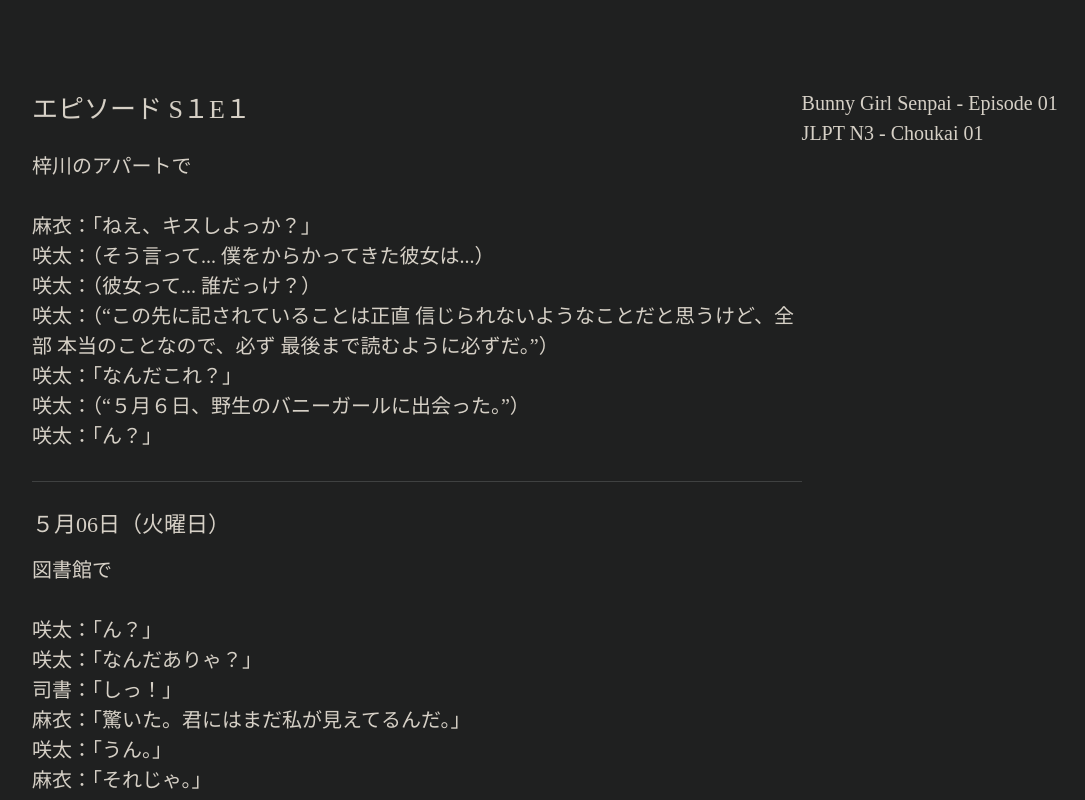
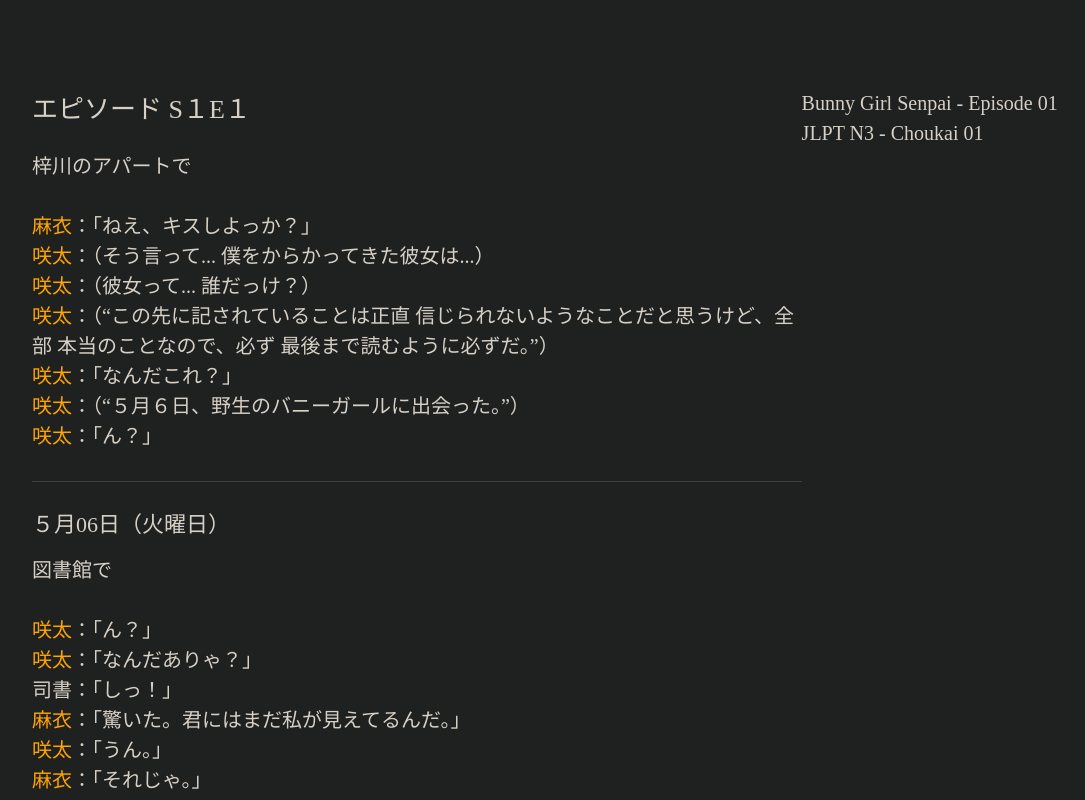
Before and after one commit to khsamonte/nihongo-nook, a React (Create React App) app: page / in a window 1280 px wide. Both pictures are taken after a click on the item "Bunny Girl Senpai - Episode 01". Shown: the top 800 px of the page, without its empty margins (16-1101 px from the left). Built offline with nearby package versions, Linux system fonts and the light colour scheme; the HTML template or start-up script is replaced by a standard one; a web font is replaced by a local one.

Commit message:
Added custom styling basics

```diff
--- a/src/App.js
+++ b/src/App.js
@@ -65,6 +65,10 @@
     margin: 0 0 1.5em;
   }
 
+  &.character-name {
+    color: orange;
+  }
+
   @media screen and (max-width: 768px) {
     flex-direction: column-reverse;
   }
--- a/src/components/MarkdownContent.jsx
+++ b/src/components/MarkdownContent.jsx
@@ -1,6 +1,8 @@
 import React, { useState, useEffect } from "react";
 import ReactMarkdown from "react-markdown";
 import styled from "styled-components";
+
+import { preprocessMarkdown } from "../utils/preprocessMarkdown";
 
 const MarkdownContent = ({ markdownFile }) => {
   const [markdown, setMarkdown] = useState("");
@@ -17,7 +19,7 @@
     fetch(markdownFile)
       .then((response) => response.text())
       .then((text) => {
-        setMarkdown(text);
+        setMarkdown(preprocessMarkdown(text));
         setLoading(false);
       })
       .catch((error) => {
@@ -26,13 +28,39 @@
       });
   }, [markdownFile]);
 
+  const renderers = {
+    // Custom renderer for links
+    link: ({ href, children }) => {
+      if (href === "character-name") {
+        return <span className="character-name">{children}</span>;
+      }
+      return <a href={href}>{children}</a>;
+    },
+  };
+
   const renderMarkdown = () => {
     if (loading) {
       return <p>Loading...</p>;
     } else if (!markdown) {
       return <p>Empty.</p>;
     } else {
-      return <ReactMarkdown>{markdown}</ReactMarkdown>;
+      return (
+        <ReactMarkdown
+          children={markdown}
+          components={{
+            a: ({ node, ...props }) => {
+              if (props.href === "character-name") {
+                // This is where you'd return your custom component or styling
+                return (
+                  <span style={{ color: "orange" }}>{props.children}</span>
+                );
+              }
+              // Fallback for other links
+              return <a {...props}>{props.children}</a>;
+            },
+          }}
+        />
+      );
     }
   };
 
--- a/src/components/Navigator.jsx
+++ b/src/components/Navigator.jsx
@@ -2,7 +2,6 @@
 import styled from "styled-components";
 
 import bunnyGirlSenpaiS01E01Markdown from "../content/anime/bunny-girl-senpai/bunny-girl-senpai-s01e01.md";
-
 import n3Choukai01Markdown from "../content/choukai/jlpt-n3/n3-choukai-01.md";
 
 const Navigator = ({ selectMarkdown }) => {
--- /dev/null
+++ b/src/utils/preprocessMarkdown.js
@@ -0,0 +1,22 @@
+export const preprocessMarkdown = (markdown) => {
+  let processedMarkdown = markdown;
+
+  const namesToHighlight = ["咲太", "麻衣"];
+
+  namesToHighlight.forEach((name) => {
+    processedMarkdown = processedMarkdown.replace(
+      new RegExp(name, "g"),
+      `[${name}](character-name)`
+    );
+  });
+
+  // namesToHighlight.forEach((name) => {
+  //   const regex = new RegExp(name, "g");
+  //   processedMarkdown = processedMarkdown?.replace(
+  //     regex,
+  //     `<span class="character-name">${name}</span>`
+  //   );
+  // });
+
+  return processedMarkdown;
+};
```
